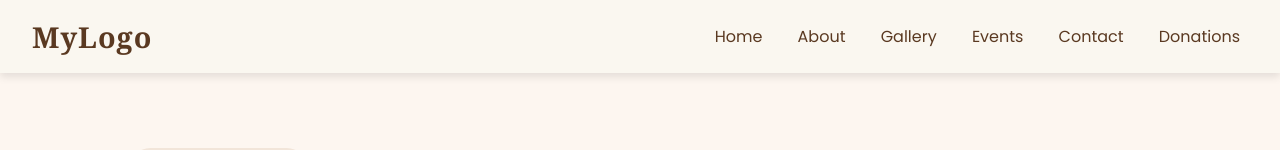
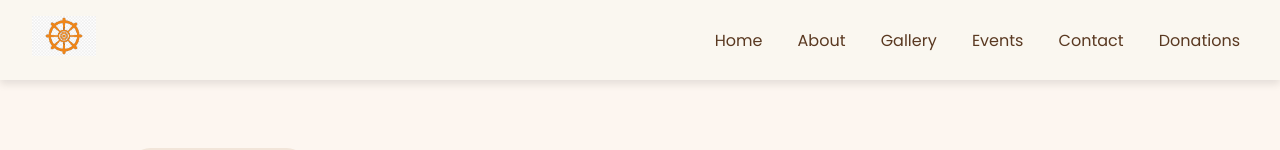
Before and after one commit to ShanikaHerath/Magul-Maha-Viharaya, a React (Create React App) app: page /Magul-Maha-Viharaya/about in a window 1280 px wide. Shown: the top 150 px of the page. Built offline with nearby package versions, Linux system fonts and the light colour scheme.

Commit message:
Update navbar logo: add logo image from assets and fix import path

```diff
--- a/src/components/Navbar/Navbar.jsx
+++ b/src/components/Navbar/Navbar.jsx
@@ -1,6 +1,7 @@
 import React, { useState, useEffect } from 'react';
 import { useNavigate, useLocation } from 'react-router-dom';
 import './Navbar.css';
+import logo from '../pages/assets/logo.jpg';
 
 const Navbar = () => {
   const [isOpen, setIsOpen] = useState(false);
@@ -19,10 +20,9 @@ const Navbar = () => {
     navigate(path);
   };
 
-  // ✅ UPDATED: Scroll to section with offset
   const handleScrollTo = (id) => {
     closeMenu();
-    const offset = 80; // adjust this based on your navbar height
+    const offset = 80; // adjust based on navbar height
 
     if (location.pathname !== '/') {
       setPendingScrollId(id);
@@ -36,7 +36,6 @@ const Navbar = () => {
     }
   };
 
-  // ✅ UPDATED: Scroll after route change
   useEffect(() => {
     if (location.pathname === '/' && pendingScrollId) {
       const offset = 80;
@@ -49,7 +48,6 @@ const Navbar = () => {
     }
   }, [location, pendingScrollId]);
 
-  // Hide navbar on scroll down
   useEffect(() => {
     const controlNavbar = () => {
       if (window.scrollY > lastScrollY) setShowNavbar(false);
@@ -61,7 +59,6 @@ const Navbar = () => {
     return () => window.removeEventListener('scroll', controlNavbar);
   }, [lastScrollY]);
 
-  // Lock scroll when menu is open
   useEffect(() => {
     document.body.style.overflow = isOpen ? 'hidden' : 'auto';
   }, [isOpen]);
@@ -69,8 +66,8 @@ const Navbar = () => {
   return (
     <nav className={`navbar ${showNavbar ? 'visible' : 'hidden'}`} aria-label="Main navigation">
       <div className="navbar-container">
-        <div className="navbar-logo" onClick={() => handleScrollTo('main')}>
-          MyLogo
+        <div className="navbar-logo" onClick={() => handleScrollTo('main')} style={{ cursor: 'pointer' }}>
+          <img src={logo} alt="Logo" style={{ height: '40px', objectFit: 'contain' }} />
         </div>
 
         <div className="hamburger" onClick={toggleMenu} aria-label="Toggle menu">
@@ -84,6 +81,7 @@ const Navbar = () => {
             </>
           )}
         </div>
+
         <ul className={`navbar-links ${isOpen ? 'open' : ''}`}>
           <li>
             <button className="nav-btn" onClick={() => handleScrollTo('home')}>
@@ -119,5 +117,6 @@ const Navbar = () => {
       </div>
     </nav>
   );
-}
+};
+
 export default Navbar;
```
Also changed, not shown: src/components/pages/assets/logo.jpg (added). Lines whose indentation alone changed are shown as unchanged.
